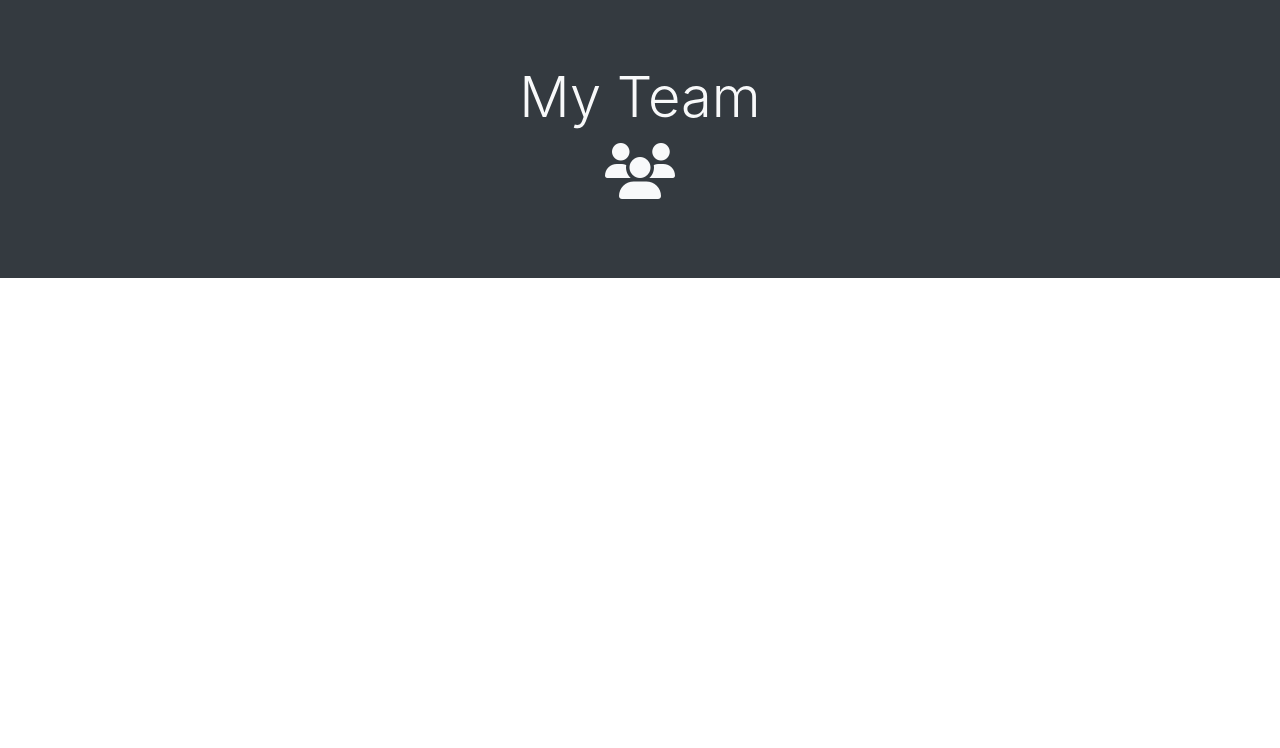
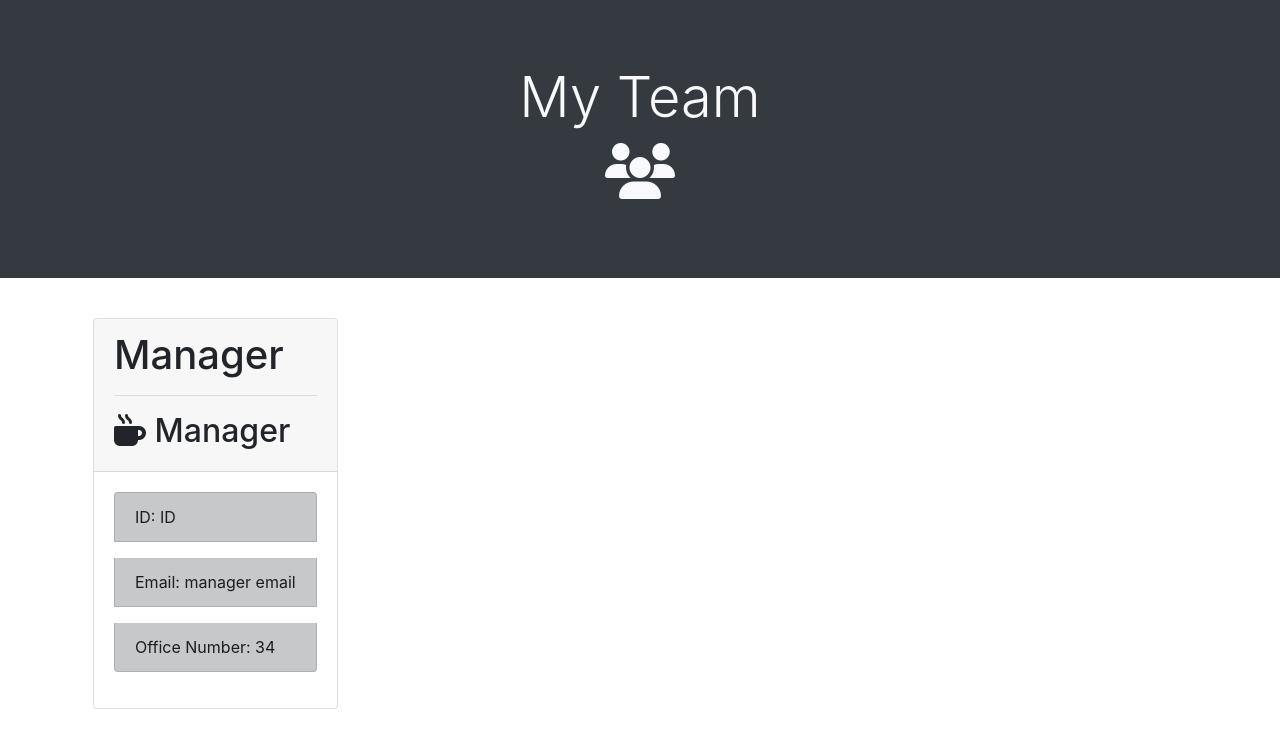
Before and after one commit to PROX-E/Homework-Template-Engine---Employee-Summary, a plain HTML site: page Team.html in a window 1280 px wide. Drawn offline with nearby package versions, Linux system fonts and the light colour scheme.

Commit message:
manager information display

```diff
--- a/Team.html
+++ b/Team.html
@@ -20,6 +20,23 @@
         <div class="col-md-12">
             <div class="row">
 
+<div class="card m-2">
+    <div class="card-header">
+        <h1>Manager</h1>
+             <hr>
+        <h2><i class="fas fa-mug-hot"></i> Manager</h2>
+    </div>
+    <div class= "card-body">
+        <div class="list-group">
+            <p class="list-group-item list-group-item-action list-group-item-dark">ID: <span>ID</span></p>
+            <p class="list-group-item list-group-item-action list-group-item-dark">Email: <span>manager email</span></p>
+            <p class="list-group-item list-group-item-action list-group-item-dark">Office Number: <span>34</span></p>
+        </div>
+    </div>
+</div>
+<!---===============END OF MANAGER CODE BLOCK====================-->
+
+
             </div>
         </div>
     </div>
```
